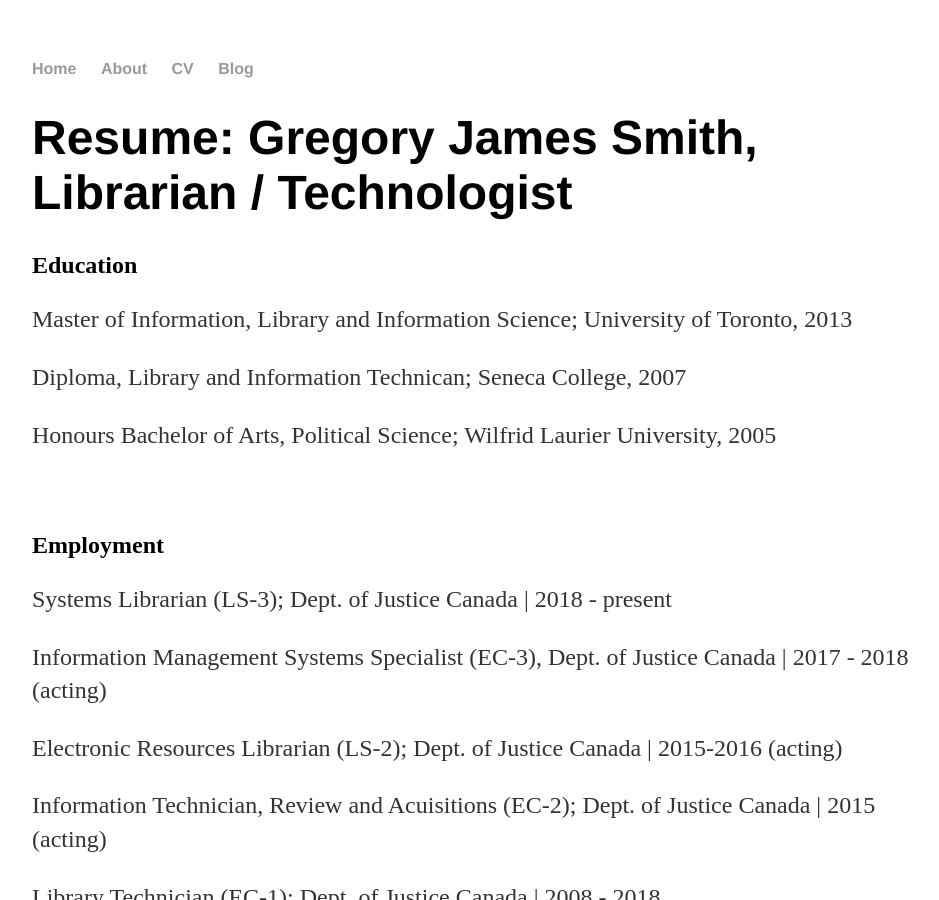
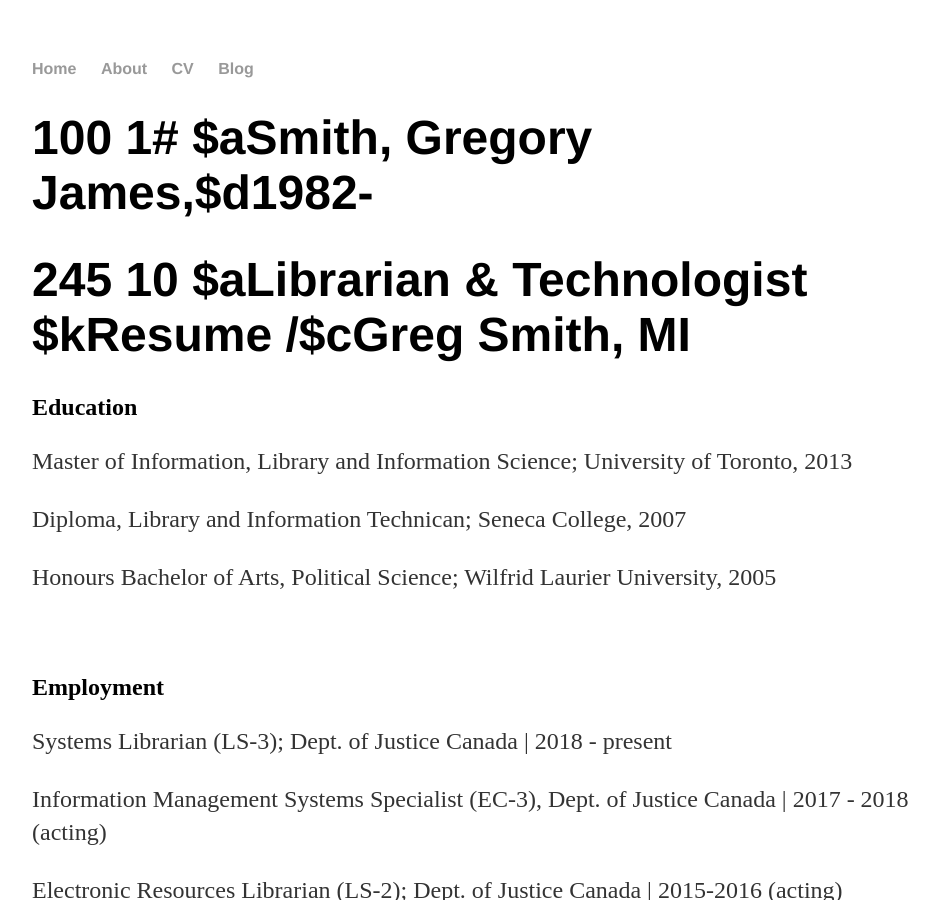
Before and after one commit to onshisan/onshisan.github.io, a Jekyll site: the page built from cv/index.html, in a window 1280 px wide and 900 px high. Shown: the whole window, without its empty margins (160-1099 px from the left). Built offline with Jekyll 4.4.1, drawn with Linux system fonts in a browser that asks for light colours.

Commit message:
Update resume.html
Testing MARC tags at top of resume

```diff
--- a/_includes/resume.html
+++ b/_includes/resume.html
@@ -1,4 +1,5 @@
-<h1>Resume: Gregory James Smith, Librarian / Technologist</h1>
+<h1>100 1# $aSmith, Gregory James,$d1982-</h1>
+<h1>245 10 $aLibrarian & Technologist $kResume /$cGreg Smith, MI</h1>
 
 	<h2>Education</h2>
 	<p>Master of Information, Library and Information Science; University of Toronto, 2013</p>
```
